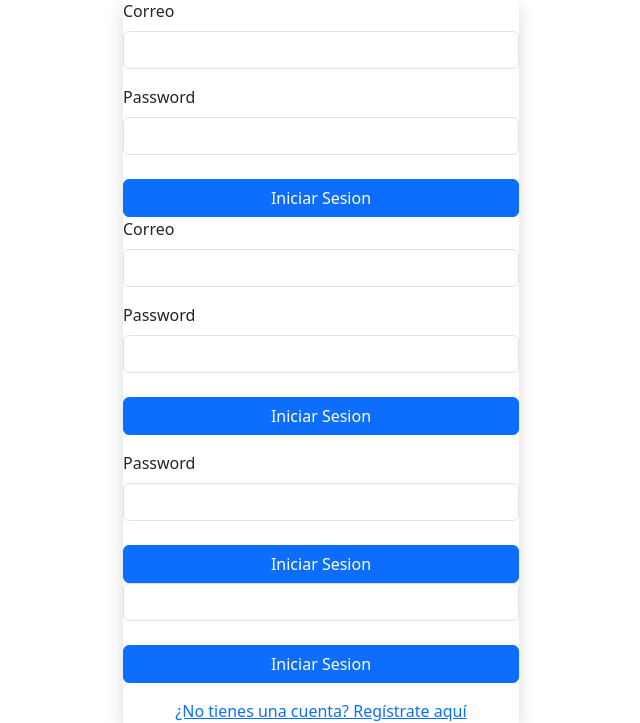
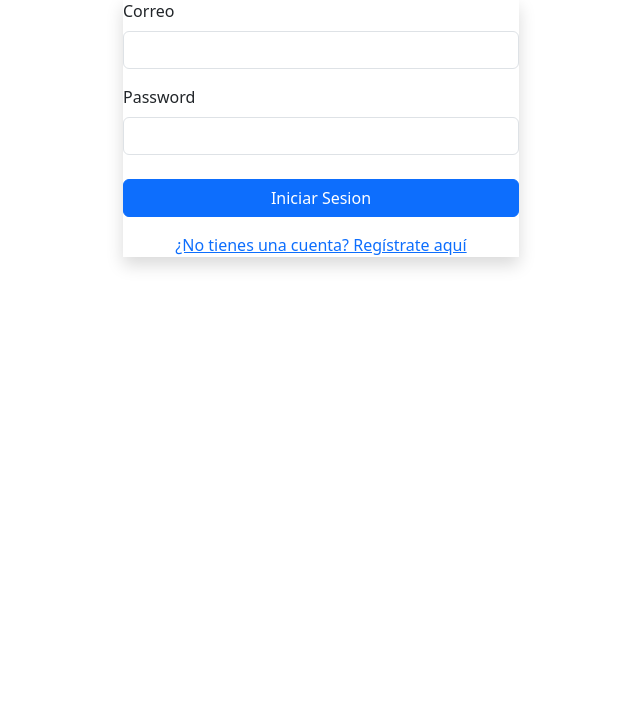
Before and after one commit to Lapuchulfa/Login-y-Crud, a Flask app: page /login in a window 1280 px wide. Shown: the part 121-844 px from the top of the page, without its empty margins (319-959 px from the left). After the commit the page ends 390 px from the top, so only its background shows below. Run offline with Flask 3, Linux system fonts and the light colour scheme.

Commit message:
Simplify login form by removing duplicate fields
Removed redundant form fields and error handling for email and password inputs in the login template.

```diff
--- a/templates/login.html
+++ b/templates/login.html
@@ -32,36 +32,8 @@
 
                         {{ form.submit(class_="btn btn-primary w-100 mt-4")}} <!-- Botón de envío del formulario -->
 
-                        {{ form.correo.label(class_="form-label" )}} <!-- Etiqueta para el campo de correo electrónico -->
-                        {{ form.correo(class_="form-control")}} <!-- Campo de entrada para el correo electrónico -->
-                        {% for error in form.correo.errors %}
-                            <div class="text-danger small">{{error}}</div>
-                        {% endfor %}
 
-                        {{ form.password.label(class_="form-label mt-3")}} <!-- Etiqueta para el campo de contraseña -->
-                        {{ form.password(class_="form-control")}} <!-- Campo de entrada para la contraseña -->
-                        {% for error in form.password.errors %}
-                            <div class="text-danger small">{{error}}</div>
-                        {% endfor %}
 
-                        {{ form.submit(class_="btn btn-primary w-100 mt-4")}} <!-- Botón de envío del formulario -->
-                        {% for error in form.correo.errors %}
-                            <div class="text-danger small">{{error}}</div>
-                        {% endfor %}
-
-                        {{ form.password.label(class_="form-label mt-3")}} <!-- Etiqueta para el campo de contraseña -->
-                        {{ form.password(class_="form-control")}} <!-- Campo de entrada para la contraseña -->
-                        {% for error in form.password.errors %}
-                            <div class="text-danger small">{{error}}</div>
-                        {% endfor %}
-
-                        {{ form.submit(class_="btn btn-primary w-100 mt-4")}} <!-- Botón de envío del formulario -->
-                        {{ form.password(class_="form-control")}}
-                        {% for error in form.password.errors %}
-                            <div class="text-danger small">{{error}}</div>
-                        {% endfor %}
-
-                        {{ form.submit(class_="btn btn-primary w-100 mt-4")}}
                     </form>
 
                     <p class="text-center mt-3 mb-0">
```
